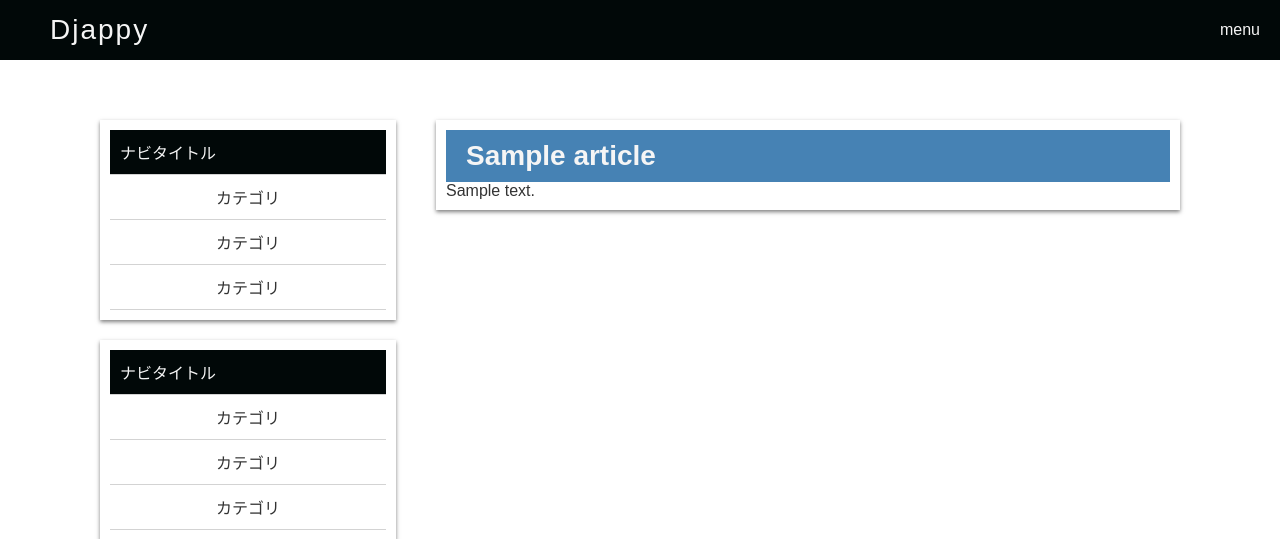
After one commit to hrtg-yamazaki/djappy, a Django app: page /article/1/ in a window 1280 px wide. The commit adds this page. Shown: the top 539 px of the page. Run offline with Django 3.2, Linux system fonts and the light colour scheme; tables that the repository leaves empty hold one stand-in row (values such as "Sample post"); style sheets or scripts are compiled from the project's sources; some libraries are stand-ins or nearby versions.

Commit message:
詳細ページの作成(バックエンド)
・記事詳細ページを作成しました。
・TOPページの最新記事項目から詳細ページへの遷移を可能にしました。

```diff
--- a/djappy/models.py
+++ b/djappy/models.py
@@ -1,8 +1,28 @@
 from django.db import models
+
+
+class Category(models.Model):
+    name = models.CharField(max_length=255)
+
+    def __str__(self):
+        return self.name
+
 
 class Article(models.Model):
     title = models.CharField(max_length=255)
     content = models.CharField(max_length=4095)
+    author = models.ForeignKey(
+        'auth.User',
+        on_delete=models.CASCADE,
+        null=True,
+    )
+    category = models.ForeignKey(
+        Category,
+        on_delete=models.PROTECT,
+        null=True,
+    )
+    created_at = models.DateTimeField(auto_now_add=True)
+    updated_at = models.DateTimeField(auto_now=True)
 
     def __str__(self):
         return self.title
--- a/djappy/static/djappy/scss/article.scss
+++ b/djappy/static/djappy/scss/article.scss
@@ -13,6 +13,7 @@
     padding: 10px;
     height: 200px;
     border: 1px solid lightgray;
+    display: block;
   }
   &__box:hover{
     color: whitesmoke;
--- /dev/null
+++ b/djappy/templates/djappy/article_detail.html
@@ -0,0 +1,14 @@
+{% extends 'layout.html' %}
+
+{% block content %}
+
+<div class='main-contents'>
+    <div class='main-contents__box'>
+        <h2 class='main-contents__box__head'>
+            {{ article.title }}
+        </h2>
+        <p>{{ article.content }}</p>
+    </div>
+</div>
+
+{% endblock %}
--- a/djappy/templates/djappy/article_list.html
+++ b/djappy/templates/djappy/article_list.html
@@ -10,9 +10,9 @@
         <div class='top-articles top-border'>
             {% for article in object_list %}
               <div class='top-article'>
-                  <div class='top-article__box'>
+                  <a class='top-article__box' href='{% url "djappy:detail" article.pk %}'>
                     <p>{{ article.title }}</p>
-                  </div>
+                  </a>
               </div>
             {% endfor %}
         </div>
--- a/djappy/urls.py
+++ b/djappy/urls.py
@@ -5,4 +5,5 @@
 
 urlpatterns = [
     path('', views.IndexView.as_view(), name='index'),
+    path('<int:pk>/', views.DetailView.as_view(), name='detail')
 ]
--- a/djappy/views.py
+++ b/djappy/views.py
@@ -1,4 +1,5 @@
 from django.shortcuts import render
+from django.http import HttpResponse
 from django.views import generic
 from .models import Article
 
@@ -6,3 +7,9 @@
 class IndexView(generic.ListView):
     model = Article
     paginate_by = 6
+
+    def get_queryset(self):
+        return super().get_queryset().order_by('-created_at')
+
+class DetailView(generic.DetailView):
+    model = Article
```
Also changed, not shown: static/css/application.css (+1 -1 lines), djappy/migrations/0002_auto_20200117_1532.py (added), 1 other file.
